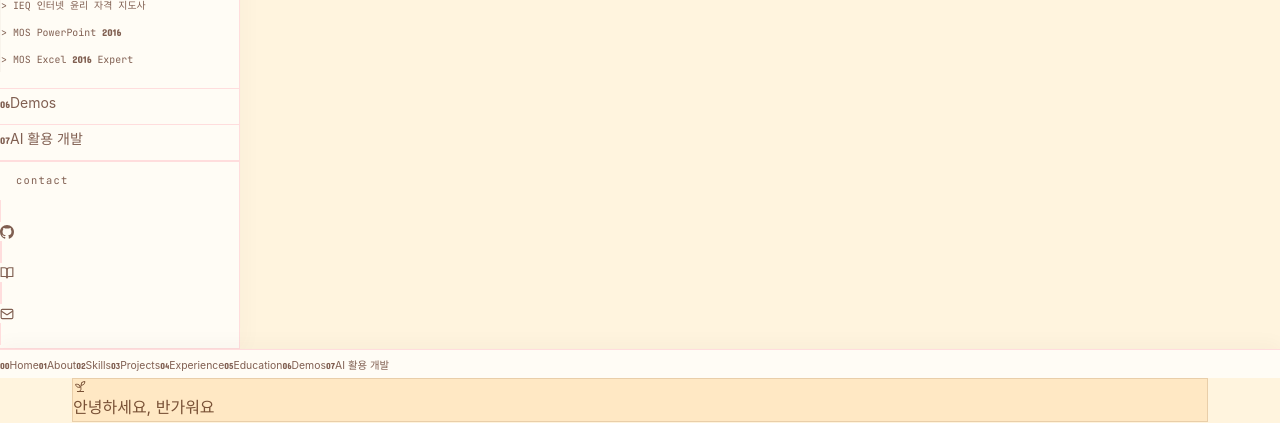
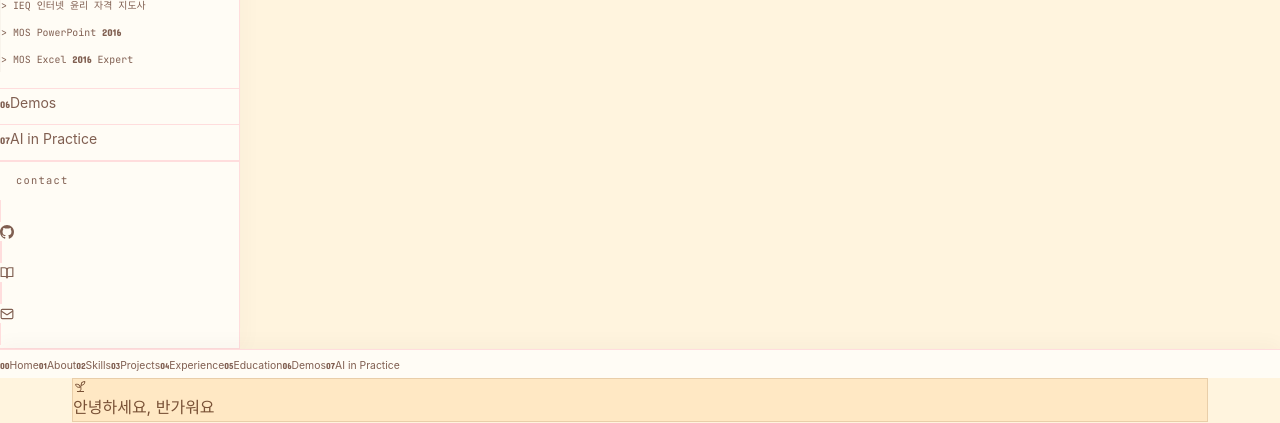
Before and after one commit to fev20/portfolio, a React (Vite) app in the folder client/: page / in a window 1280 px wide. Shown: the part 1740-2163 px from the top of the page. Built offline with nearby package versions, Linux system fonts and the light colour scheme; no server answers; a web font is replaced by a local one.

Commit message:
Label portfolio section AI in Practice

```diff
--- a/client/src/components/Sidebar.tsx
+++ b/client/src/components/Sidebar.tsx
@@ -21,7 +21,7 @@ const NAV_ITEMS = [
   { id: "experience", label: "Experience", num: "04", sub: [] as string[] },
   { id: "education",  label: "Education & Certifications", num: "05", sub: [] as string[] },
   { id: "demos",      label: "Demos",      num: "06", sub: [] as string[] },
-  { id: "ai-development", label: "AI 활용 개발", num: "07", sub: [] as string[] },
+  { id: "ai-development", label: "AI in Practice", num: "07", sub: [] as string[] },
 ];
 
 function LoginBlock() {
--- a/client/src/components/sections/AiDevelopmentSection.tsx
+++ b/client/src/components/sections/AiDevelopmentSection.tsx
@@ -14,7 +14,7 @@ export default function AiDevelopmentSection() {
             id="ai-development-title"
             className="text-[clamp(2rem,3vw,2.6rem)] text-[var(--ink)]"
           >
-            AI 활용 개발
+            AI in Practice
           </h2>
           <div className="h-px max-w-[200px] flex-1 bg-[var(--line)]" />
         </div>
```
